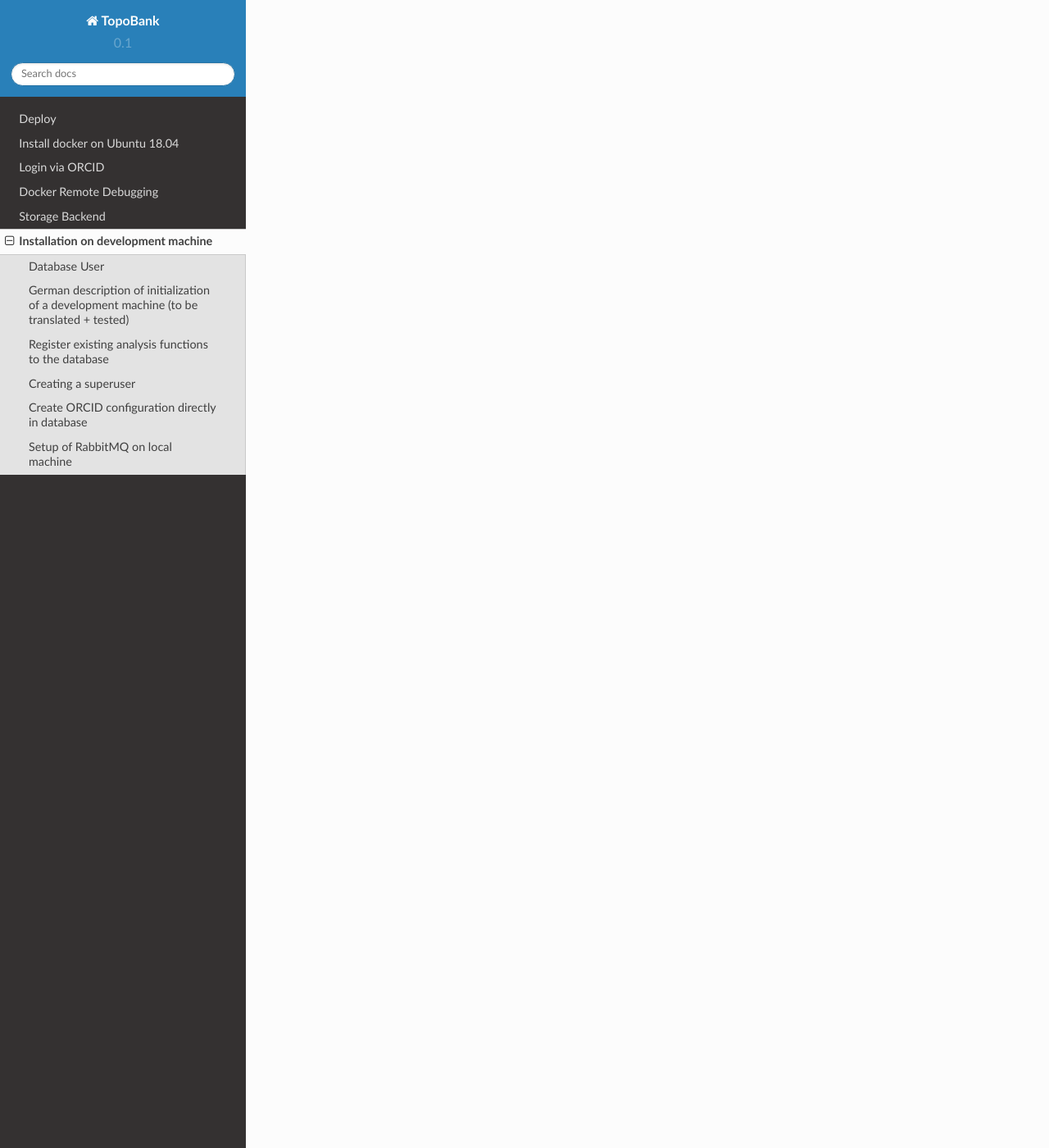
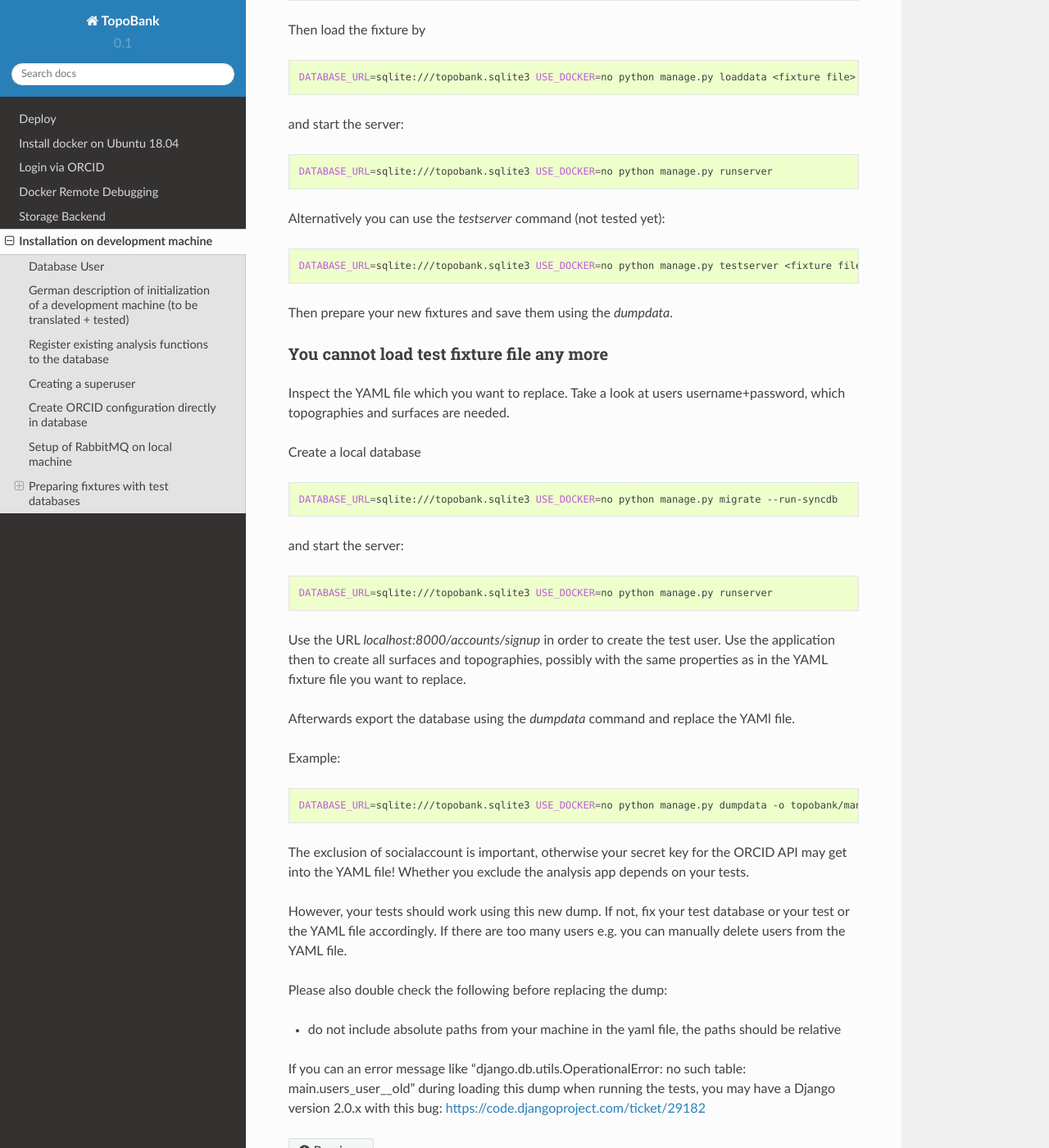
Before and after one commit to ContactEngineering/topobank, a Sphinx documentation site: the page built from docs/install.rst, in a window 1280 px wide and 1400 px high, scrolled down 3477 px. Shown: the whole window at 82% size. Built offline with Sphinx 7.4.7 and the Read the Docs theme 2.0.0, drawn with Linux system fonts in a browser that asks for light colours; some of the changed text lies outside the part shown.

Commit message:
DOC: Added some notes about preparing fixture files during development.

```diff
--- a/docs/install.rst
+++ b/docs/install.rst
@@ -142,3 +142,84 @@ your local computer. Here an example for Ubuntu:
 In production choose another user name, e.g. "django" or topobank
 
 .. todo:: Probably running in a docker container is much easier, to be tested.
+
+Preparing fixtures with test databases
+--------------------------------------
+
+Loading of test fixture is still possible
+.........................................
+
+If you still can load the current test fixtures, create a new temporary database
+by using the environment variable `DATABASE_URL`, e.g.
+
+.. code:: bash
+
+    DATABASE_URL=sqlite:///topobank.sqlite3 USE_DOCKER=no python manage.py migrate --run-syncdb
+
+Then load the fixture by
+
+.. code:: bash
+
+    DATABASE_URL=sqlite:///topobank.sqlite3 USE_DOCKER=no python manage.py loaddata <fixture file>
+
+and start the server:
+
+.. code:: bash
+
+    DATABASE_URL=sqlite:///topobank.sqlite3 USE_DOCKER=no python manage.py runserver
+
+Alternatively you can use the `testserver` command (not tested yet):
+
+.. code:: bash
+
+    DATABASE_URL=sqlite:///topobank.sqlite3 USE_DOCKER=no python manage.py testserver <fixture file>
+
+Then prepare your new fixtures and save them using the `dumpdata`.
+
+You cannot load test fixture file any more
+..........................................
+
+
+Inspect the YAML file which you want to replace. Take a look at users username+password,
+which topographies and surfaces are needed.
+
+Create a local database
+
+.. code:: bash
+
+    DATABASE_URL=sqlite:///topobank.sqlite3 USE_DOCKER=no python manage.py migrate --run-syncdb
+
+
+and start the server:
+
+.. code:: bash
+
+    DATABASE_URL=sqlite:///topobank.sqlite3 USE_DOCKER=no python manage.py runserver
+
+Use the URL `localhost:8000/accounts/signup` in order to create the test user.
+Use the application then to create all surfaces and topographies, possibly with the same
+properties as in the YAML fixture file you want to replace.
+
+Afterwards export the database using the `dumpdata` command and replace the YAMl file.
+
+Example:
+
+.. code:: bash
+
+    DATABASE_URL=sqlite:///topobank.sqlite3 USE_DOCKER=no python manage.py dumpdata -o topobank/manager/fixtures/two_topographies.yaml --indent 2 -e socialaccount -e auth
+
+The exclusion of socialaccount is important, otherwise your secret key for the ORCID API may get into the YAML file!
+Whether you exclude the analysis app depends on your tests.
+
+However, your tests should work using this new dump. If not,
+fix your test database or your test or the YAML file accordingly.
+If there are too many users e.g. you can manually delete users from the YAML file.
+
+Please also double check the following before replacing the dump:
+
+- do not include absolute paths from your machine in the yaml file,
+  the paths should be relative
+
+If you can an error message like "django.db.utils.OperationalError: no such table: main.users_user__old"
+during loading this dump when running the tests, you may have a Django version 2.0.x with this bug:
+https://code.djangoproject.com/ticket/29182
```
